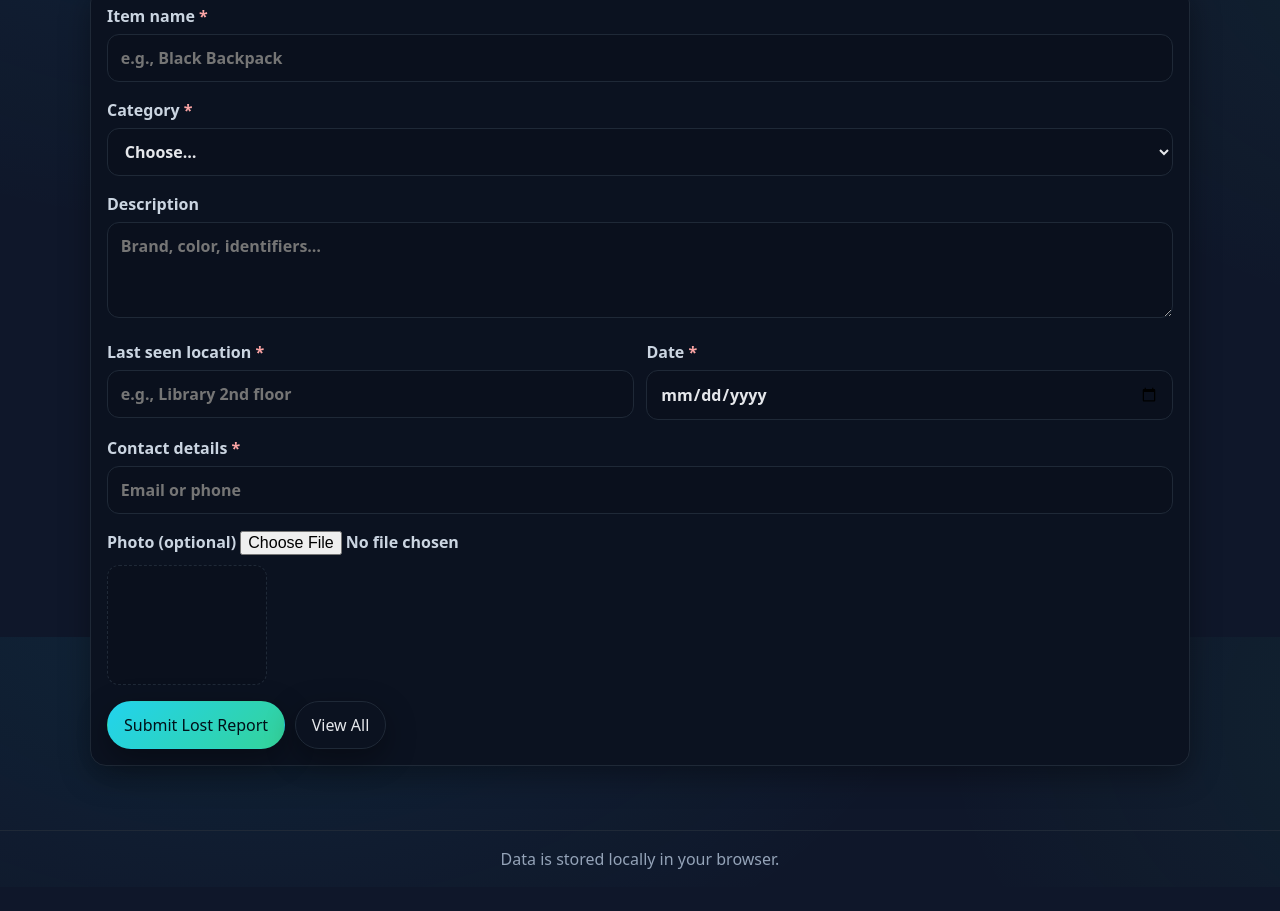
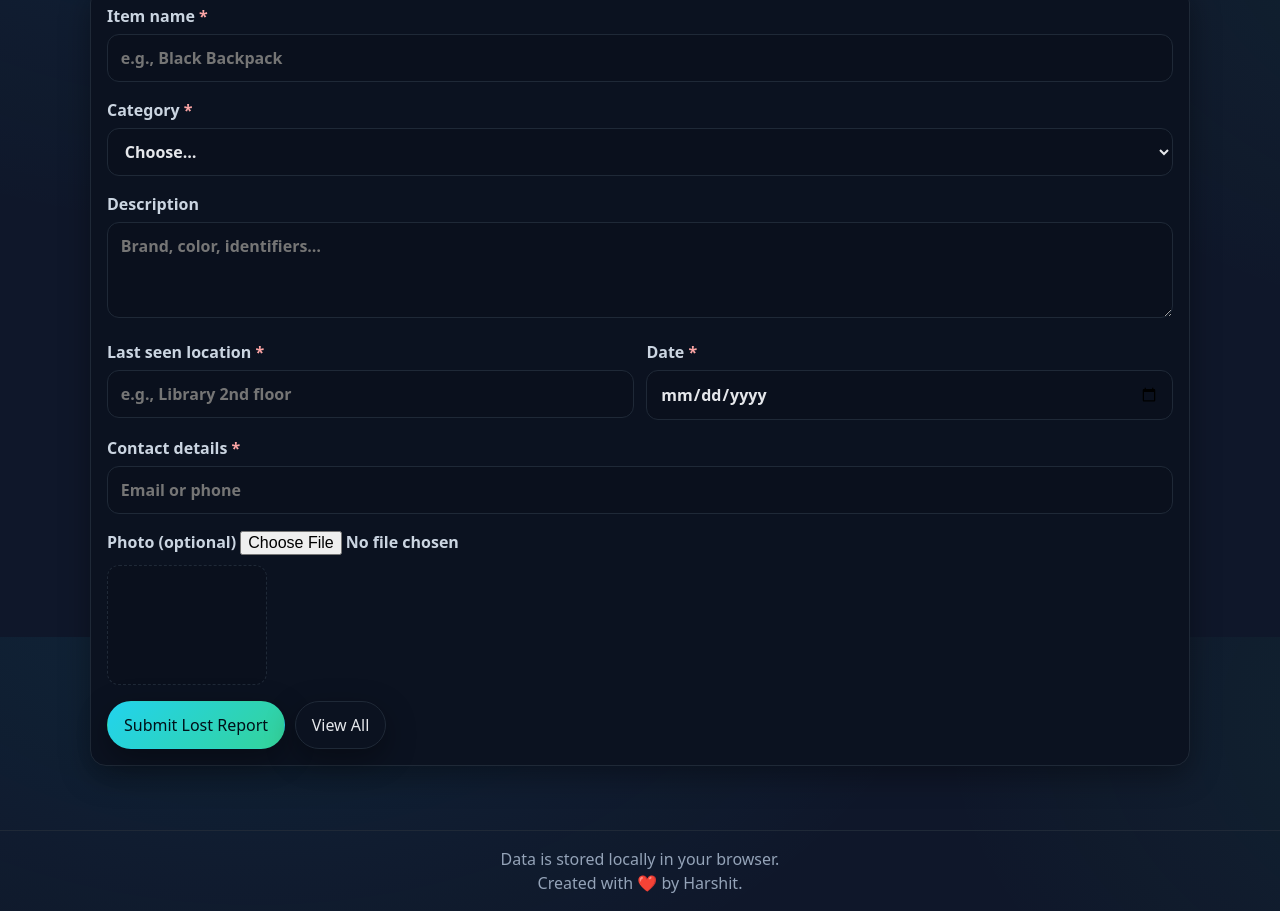
Before and after one commit to Harshit-bit-tech/Lost-Found-campus-portal, a plain HTML site: page lost.html in a window 1280 px wide. Shown: the part 163-1074 px from the top of the page. Before the commit the page ends 1050 px from the top, so only its background shows below. Drawn offline with Linux system fonts and the light colour scheme.

Commit message:
Update lost.html

```diff
--- a/lost.html
+++ b/lost.html
@@ -77,7 +77,9 @@
     </form>
   </main>
 
-  <footer class="footer">Data is stored locally in your browser.</footer>
+  <footer class="footer">Data is stored locally in your browser.
+  <p>Created with ❤️ by Harshit.</p>
+</footer>
   <script src="script.js"></script>
 </body>
 </html>
```
